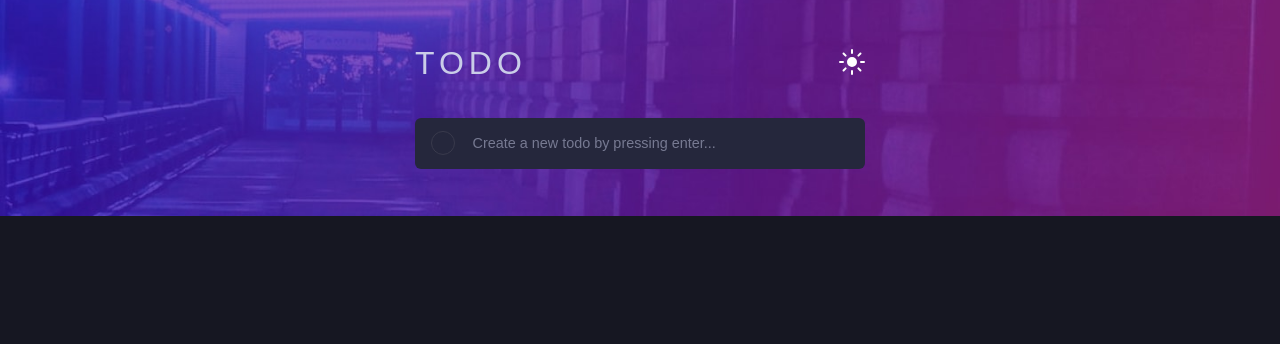
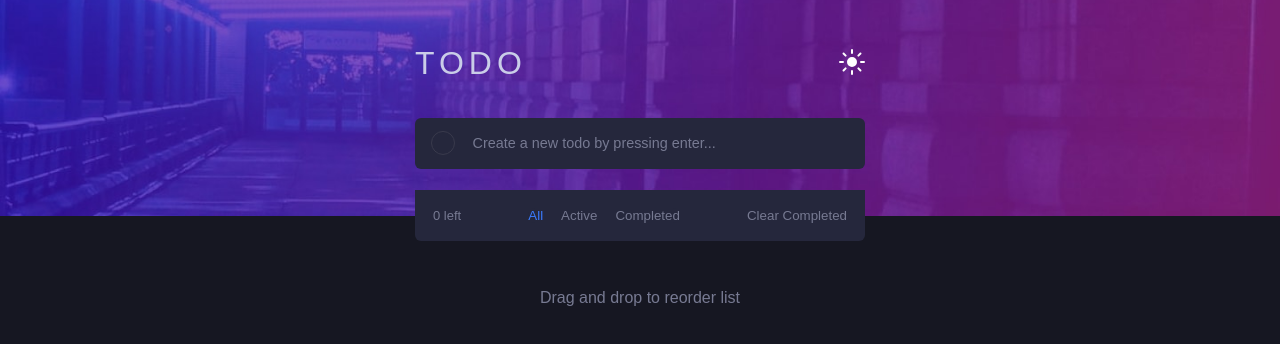
Before and after one commit to alfredthompsonOvie/todo-app, a Vue app: page / in a window 1280 px wide. Shown: the top 344 px of the page. Built offline with nearby package versions, Linux system fonts and the light colour scheme.

Commit message:
still on drag n drop

```diff
--- a/package.json
+++ b/package.json
@@ -9,6 +9,9 @@
   },
   "dependencies": {
     "@formkit/auto-animate": "^1.0.0-beta.3",
+    "@fortawesome/fontawesome-svg-core": "^6.3.0",
+    "@fortawesome/free-solid-svg-icons": "^6.3.0",
+    "@fortawesome/vue-fontawesome": "^3.0.3",
     "pinia": "^2.0.30",
     "vee-validate": "^4.7.4",
     "vue": "^3.2.38",
--- a/src/App.vue
+++ b/src/App.vue
@@ -10,7 +10,8 @@
 			<!-- get todo -->
 			<create-todo />
 			<!-- display todos -->
-			<todo-lists />
+			<!-- <todo-lists />  -->
+			<TaskLists />
 		</div>
 	</div>
 </template>
@@ -19,14 +20,16 @@
 import { ref, watch } from "vue";
 import AppHeader from "@/components/AppHeader.vue";
 import CreateTodo from "@/components/CreateTodo.vue";
-import TodoLists from "@/components/TodoLists.vue";
+// import TodoLists from "@/components/TodoLists.vue";
+import TaskLists from "./components/TaskLists.vue";
 
 export default {
 	name: "App",
 	components: {
 		AppHeader,
 		CreateTodo,
-		TodoLists,
+		// TodoLists,
+		TaskLists
 	},
 
 	setup() {
--- a/src/assets/main.css
+++ b/src/assets/main.css
@@ -81,7 +81,7 @@ body {
 	background-color: var(--VeryDarkDesaturatedBlue);
 	color: var(--LightGrayishBlue);
 }
-.container--dark .form__control::placeholder {
+.container--dark .form__control::placeholder, .container--dark .handle {
 	color: var(--DarkGrayishBlue-darktheme);
 }
 
@@ -118,7 +118,8 @@ body {
 .container--light .title {
 	color: var(--VeryLightGray);
 }
-.container--light .todo__content--completed {
+.container--light .todo__content--completed,
+.container--dark .handle {
 	color: var(--LightGrayishBlue-lighttheme);
 }
 .container--light .todo__outputContainer,
@@ -234,8 +235,13 @@ header {
   padding: 1.2em;
   font-size: .9rem;
   width: 100%;
-  /* cursor: move; */
+  position: relative;
 }
+.handle {
+  cursor: move;
+  transition: all .3s linear;
+}
+
 .deleteBtn:hover img {
   filter: brightness(2);
 }
--- a/src/components/CreateTodo.vue
+++ b/src/components/CreateTodo.vue
@@ -21,8 +21,10 @@
 import { useField, useForm } from "vee-validate";
 import { object, string } from "yup";
 import { useTodoStore } from "../stores/todo";
+import { useTasksStore } from "../stores/tasks";
 
 const store = useTodoStore();
+const taskStore = useTasksStore()
 
 const schema = object({
 	todo: string().required(),
@@ -49,6 +51,7 @@ const onSubmit = handleSubmit((values) => {
 		id: UID(),
 	};
 	store.addTodo(todo);
+	taskStore.addTask(todo);
 	resetForm();
 });
 
--- /dev/null
+++ b/src/components/TaskItem.vue
@@ -0,0 +1,82 @@
+<template>
+	<li class="todo__item">
+    <span ></span>
+    <!-- <font-awesome-icon icon="fa-solid fa-user-secret" /> -->
+    <font-awesome-icon
+    icon="fa-solid fa-grip-vertical"
+    class="handle"
+    />
+		<div class="checkbox__container">
+			<label for="checkbox" class="checkbox__label">
+				<input
+					type="checkbox"
+					id="checkbox"
+					name="checkbox"
+					class="input__checkbox"
+					:class="isCompleted ? 'input__checkbox--completed' : ''"
+					@click.prevent="updateTask(task)"
+          :checked="true"
+          v-model="isCompleted"
+
+          />
+
+          <!-- :checked="task.isCompleted"
+					v-model="task.isCompleted" -->
+			</label>
+		</div>
+		<p
+			class="todo__content"
+			:class="task.isCompleted ? 'todo__content--completed' : ''"
+		>
+			{{ task.content }}
+		</p>
+		<button
+    class="deleteBtn"
+    @click.prevent="deleteTask(task)"
+    >
+			<img src="../assets/icon-cross.svg" alt="" />
+		</button>
+	</li>
+</template>
+
+<script setup>
+// import { object } from 'yup';
+import { ref, watch } from 'vue';
+import { useTasksStore } from '../stores/tasks';
+
+const props = defineProps({
+  task: {
+    type: Object,
+    required: true
+  }
+})
+
+const store = useTasksStore();
+const isCompleted = ref(null)
+watch(props, ()=>{
+  // if( props.)
+  console.log(props.task.isCompleted);
+  isCompleted.value = props.task.isCompleted
+})
+
+
+const updateTask = (task) => {
+  store.updateTask(task);
+}
+const deleteTask = (task) => {
+  store.deleteTask(task)
+}
+
+</script>
+
+<style scoped>
+
+.sortable-ghost {
+  opacity: 0;
+}
+.sortable-drag {
+  opacity: 1;
+  visibility: visible;
+  transform: rotate(1deg);
+}
+</style>
--- /dev/null
+++ b/src/components/TaskLists.vue
@@ -0,0 +1,131 @@
+<template>
+	<div class="todo__outputContainer" v-auto-animate>
+		<ul>
+			<template v-if="filterBy === 'all'">
+				<draggable
+					v-model="store.todos"
+					group="people"
+					@start="drag = true"
+					@end="drag = false"
+					item-key="id"
+          :animation="150"
+          handle=".handle"
+				>
+					<template #item="{ element: task }">
+            <TaskItem :task="task" />
+
+					</template>
+				</draggable>
+			</template>
+			<template v-if="filterBy === 'active'">
+        <draggable
+					v-model="store.activeTask"
+					group="people"
+					@start="drag = true"
+					@end="drag = false"
+					item-key="id"
+          :animation="150"
+          handle=".handle"
+				>
+					<template #item="{ element: task }">
+            <TaskItem :task="task" />
+
+					</template>
+				</draggable>
+				<!-- <TaskItem
+					v-for="task in store.activeTask"
+					:key="task.id"
+					:task="task"
+				/> -->
+			</template>
+			<template v-if="filterBy === 'completed'">
+        <draggable
+					v-model="store.completedTask"
+					group="people"
+					@start="drag = true"
+					@end="drag = false"
+					item-key="id"
+          :animation="150"
+          handle=".handle"
+				>
+					<template #item="{ element: task }">
+            <TaskItem :task="task" />
+
+					</template>
+				</draggable>
+				<!-- <TaskItem
+					v-for="task in store.completedTask"
+					:key="task.id"
+					:task="task"
+				/> -->
+			</template>
+		</ul>
+
+		<!--! controls -->
+		<!-- v-if="todos.length" -->
+		<div class="controlsTab">
+			<p class="item__left">{{ store.itemsLeftTodo }} left</p>
+			<div class="main__controlTab tabComponents">
+				<button
+					type="button"
+					class="allBtn"
+					@click.prevent="filterBy = 'all'"
+					:class="filterBy === 'all' ? 'isActive' : ''"
+				>
+					All
+				</button>
+				<button
+					type="button"
+					class="activeBtn"
+					@click.prevent="filterBy = 'active'"
+					:class="filterBy === 'active' ? 'isActive' : ''"
+				>
+					Active
+				</button>
+				<button
+					type="button"
+					class.prevent="completedBtn"
+					@click="filterBy = 'completed'"
+					:class="filterBy === 'completed' ? 'isActive' : ''"
+				>
+					Completed
+				</button>
+			</div>
+			<button class="clear__completed">
+				<!-- @click.prevent="handleClearCompleted()" -->
+				Clear Completed
+			</button>
+		</div>
+		<transition name="info">
+			<!-- v-if="store.itemsLeftTodo >= 2" -->
+			<p class="info">Drag and drop to reorder list</p>
+		</transition>
+	</div>
+</template>
+
+<script setup>
+import TaskItem from "./TaskItem.vue";
+import { useTasksStore } from "../stores/tasks";
+import { ref } from "vue";
+import draggable from "vuedraggable";
+
+const store = useTasksStore();
+// const tasks =
+const drag = ref(false);
+const filterBy = ref("all");
+// const tasks = computed({
+//   // getter
+//   get() {
+//     return store.todos
+//   },
+//   // setter
+//   set(newValue) {
+//     // Note: we are using destructuring assignment syntax here.
+
+//   }
+// })
+</script>
+
+<style scoped>
+
+</style>
--- a/src/main.js
+++ b/src/main.js
@@ -4,8 +4,20 @@ import App from './App.vue'
 import { autoAnimatePlugin } from '@formkit/auto-animate/vue'
 import './assets/main.css'
 
+/* import the fontawesome core */
+import { library } from '@fortawesome/fontawesome-svg-core'
+
+/* import font awesome icon component */
+import { FontAwesomeIcon } from '@fortawesome/vue-fontawesome'
+
+/* import specific icons */
+import { faGripVertical } from '@fortawesome/free-solid-svg-icons'
+/* add icons to the library */
+library.add(faGripVertical)
+
 const pinia = createPinia()
 const app = createApp(App)
 app.use(autoAnimatePlugin)
 app.use(pinia)
+app.component('font-awesome-icon', FontAwesomeIcon)
 app.mount('#app')
--- /dev/null
+++ b/src/stores/tasks.js
@@ -0,0 +1,50 @@
+import { defineStore } from "pinia";
+import { computed,ref, watchEffect } from "vue";
+
+export const useTasksStore = defineStore('task', () => {
+
+  const todos = ref([]);
+  const activeTask = ref([]);
+  const completedTask = ref([])
+
+  const itemsLeftTodo = computed(()=> activeTask.value.length)
+
+  const addTask = (todoItem) => {
+
+    // todos.value.unshift(todoItem);
+    todos.value.unshift(todoItem);
+  }
+
+  const updateTask = (task) => {
+    todos.value = todos.value.map(e => {
+      if (e === task) {
+        e.isCompleted = !e.isCompleted
+      }
+      return e;
+    })
+  }
+  const deleteTask = (task) => {
+    todos.value = todos.value.filter(e=> e !== task)
+  }
+
+  watchEffect(() => {
+    activeTask.value = todos.value.filter(e=> !e.isCompleted)
+  })
+  watchEffect(() => {
+    completedTask.value = todos.value.filter(e=> e.isCompleted)
+    // if (todos.value.length) {
+    // }
+  })
+
+  return {
+    todos,
+    activeTask,
+    completedTask,
+
+    itemsLeftTodo,
+
+    addTask,
+    updateTask,
+    deleteTask
+  }
+})
```
Also changed, not shown: 1 other file (tests, documents, lock files or other folders).
